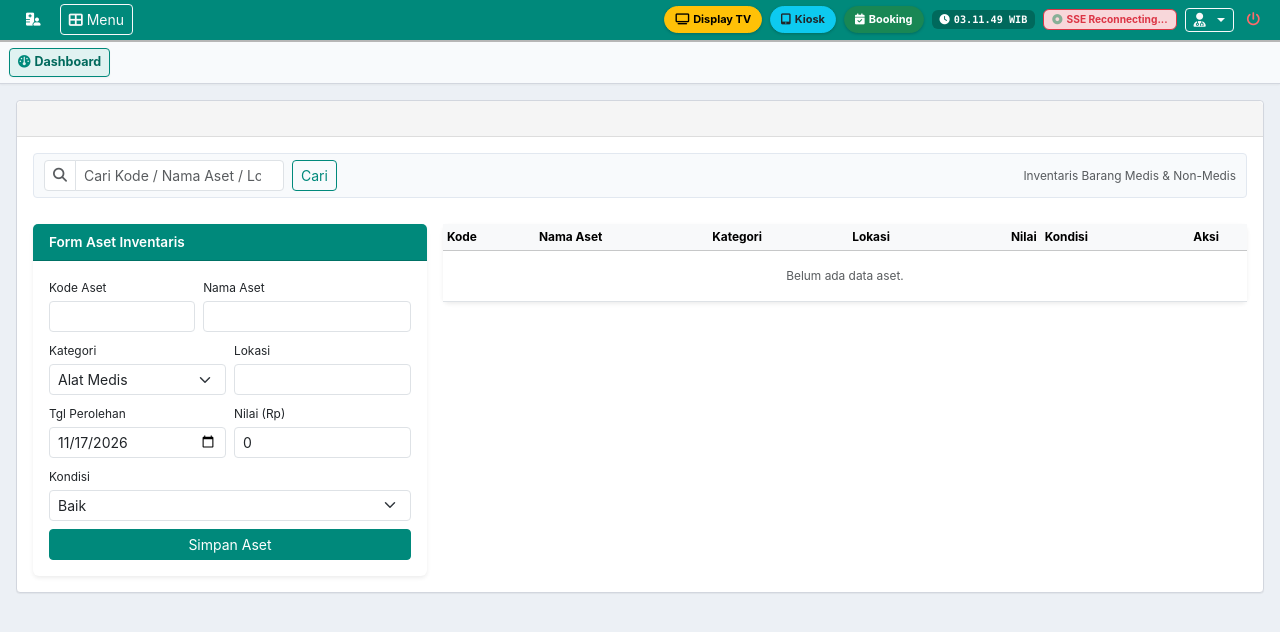
After one commit to ksblklinik/medars, a PHP site: template src/Presentation/View/templates/inventaris/index.php in a window 1280 px wide. The commit adds this page. Shown: the top 632 px of the page. Run offline with PHP 8.4, Linux system fonts and the light colour scheme; the template is opened without the code that fills it, so the values that code supplies are empty; some libraries are stand-ins or nearby versions.

Commit message:
feat(inventaris): tambah modul manajemen inventaris & aset klinik

```diff
--- a/src/Presentation/Http/HttpApplication.php
+++ b/src/Presentation/Http/HttpApplication.php
@@ -462,6 +462,12 @@ final class HttpApplication
 
         $presensiController = new PresensiController(
             new \App\Infrastructure\Persistence\PdoPresensiRepository($this->pdo),
+            $this->renderer,
+            $this->navBuilder
+        );
+
+        $inventarisController = new InventarisController(
+            new \App\Infrastructure\Persistence\PdoInventarisRepository($this->pdo),
             $this->renderer,
             $this->navBuilder
         );
@@ -1361,6 +1367,27 @@ final class HttpApplication
             return $presensiController->apiClockOut($user, $data);
         });
 
+        $router->get('/inventaris', function () use ($inventarisController): array {
+            $user = $this->requireAnyServiceModuleAccess(['inventaris', 'admin']);
+            return $inventarisController->index($user, $this->csrfGuard->getToken());
+        });
+        $router->get('/api/v1/inventaris/list', function () use ($inventarisController, $queryParams): array {
+            $this->requireAnyServiceModuleAccess(['inventaris', 'admin']);
+            return $inventarisController->apiList($queryParams);
+        });
+        $router->post('/api/v1/inventaris/save', function () use ($inventarisController, $postData, $rawBody, $headers): array {
+            $this->requireAnyServiceModuleAccess(['inventaris', 'admin']);
+            $this->assertCsrfHeaderOrPost($postData, $headers);
+            $data = $this->parseJsonOrPost($rawBody, $postData, $headers);
+            return $inventarisController->apiSave($data);
+        });
+        $router->post('/api/v1/inventaris/delete', function () use ($inventarisController, $postData, $rawBody, $headers): array {
+            $this->requireAnyServiceModuleAccess(['inventaris', 'admin']);
+            $this->assertCsrfHeaderOrPost($postData, $headers);
+            $data = $this->parseJsonOrPost($rawBody, $postData, $headers);
+            return $inventarisController->apiDelete($data);
+        });
+
         return $router->dispatch($method, $path);
     }
 
--- a/src/Presentation/Http/NavigationBuilder.php
+++ b/src/Presentation/Http/NavigationBuilder.php
@@ -223,6 +223,14 @@ final class NavigationBuilder
                 'modules' => ['*'],
             ],
             [
+                'title' => 'Inventaris & Aset',
+                'icon' => 'fa-boxes-packing',
+                'route' => '/inventaris',
+                'category' => 'Manajemen & Sistem',
+                'module_key' => 'inventaris',
+                'modules' => ['inventaris', 'admin'],
+            ],
+            [
                 'title' => 'Profil Saya',
                 'icon' => 'fa-user-gear',
                 'route' => '/profil',
--- /dev/null
+++ b/src/Presentation/View/templates/inventaris/index.php
@@ -0,0 +1,45 @@
+<div class="container-fluid px-0" id="inventarisWorkspace">
+    <div class="ksmlite-toolbar d-flex flex-wrap justify-content-between align-items-center gap-2">
+        <div class="d-flex flex-wrap align-items-center gap-2">
+            <div class="input-group input-group-sm toolbar-search">
+                <span class="input-group-text bg-white"><i class="fa fa-search text-muted"></i></span>
+                <input type="search" id="invSearchInput" class="form-control" placeholder="Cari Kode / Nama Aset / Lokasi...">
+            </div>
+            <button type="button" id="btnInvSearch" class="btn btn-sm btn-outline-teal">Cari</button>
+        </div>
+        <div class="small text-muted">Inventaris Barang Medis &amp; Non-Medis</div>
+    </div>
+
+    <div id="invAlert" class="mt-2"></div>
+
+    <div class="row g-3 mt-1">
+        <div class="col-lg-4">
+            <div class="card shadow-sm border-0">
+                <div class="card-header bg-medical-teal text-white py-2 fw-semibold">Form Aset Inventaris</div>
+                <div class="card-body">
+                    <form id="formInventaris" class="row g-2">
+                        <div class="col-5"><label class="form-label small mb-1">Kode Aset</label><input type="text" id="invKode" class="form-control form-control-sm" required></div>
+                        <div class="col-7"><label class="form-label small mb-1">Nama Aset</label><input type="text" id="invNama" class="form-control form-control-sm" required></div>
+                        <div class="col-6"><label class="form-label small mb-1">Kategori</label><select id="invKategori" class="form-select form-select-sm"><option>Alat Medis</option><option>Elektronik / IT</option><option>Furnitur</option><option>Kendaraan</option></select></div>
+                        <div class="col-6"><label class="form-label small mb-1">Lokasi</label><input type="text" id="invLokasi" class="form-control form-control-sm"></div>
+                        <div class="col-6"><label class="form-label small mb-1">Tgl Perolehan</label><input type="date" id="invTgl" class="form-control form-control-sm" value="<?= date('Y-m-d') ?>"></div>
+                        <div class="col-6"><label class="form-label small mb-1">Nilai (Rp)</label><input type="number" id="invNilai" class="form-control form-control-sm" value="0" min="0"></div>
+                        <div class="col-12"><label class="form-label small mb-1">Kondisi</label><select id="invKondisi" class="form-select form-select-sm"><option>Baik</option><option>Rusak Ringan</option><option>Rusak Berat</option></select></div>
+                        <div class="col-12 mt-2"><button type="submit" class="btn btn-sm btn-teal text-white w-100">Simpan Aset</button></div>
+                    </form>
+                </div>
+            </div>
+        </div>
+        <div class="col-lg-8">
+            <div class="card shadow-sm border-0">
+                <div class="card-body p-0 table-responsive">
+                    <table class="table table-sm table-hover mb-0 small">
+                        <thead class="table-light"><tr><th>Kode</th><th>Nama Aset</th><th>Kategori</th><th>Lokasi</th><th class="text-end">Nilai</th><th>Kondisi</th><th class="text-center">Aksi</th></tr></thead>
+                        <tbody id="tbodyInventaris"></tbody>
+                    </table>
+                </div>
+            </div>
+        </div>
+    </div>
+</div>
+<script src="/assets/js/modules/inventaris.js?v=20261117b"></script>
```
Also changed, not shown: src/Domain/Support/Repository/InventarisRepositoryInterface.php (added, +20 -0 lines), src/Infrastructure/Database/SchemaMigrator.php (+11 -0 lines), src/Infrastructure/Persistence/PdoInventarisRepository.php (added, +64 -0 lines), src/Presentation/Http/InventarisController.php (added, +94 -0 lines), tests/Integration/HttpApplicationTest.php (+29 -0 lines), tests/Unit/Infrastructure/Database/SchemaMigratorTest.php (+1 -0 lines), tests/Unit/Infrastructure/Persistence/PdoInventarisRepositoryTest.php (added, +43 -0 lines), .agents/GAP_INVENTORY.md, public/assets/js/modules/inventaris.js (added).
